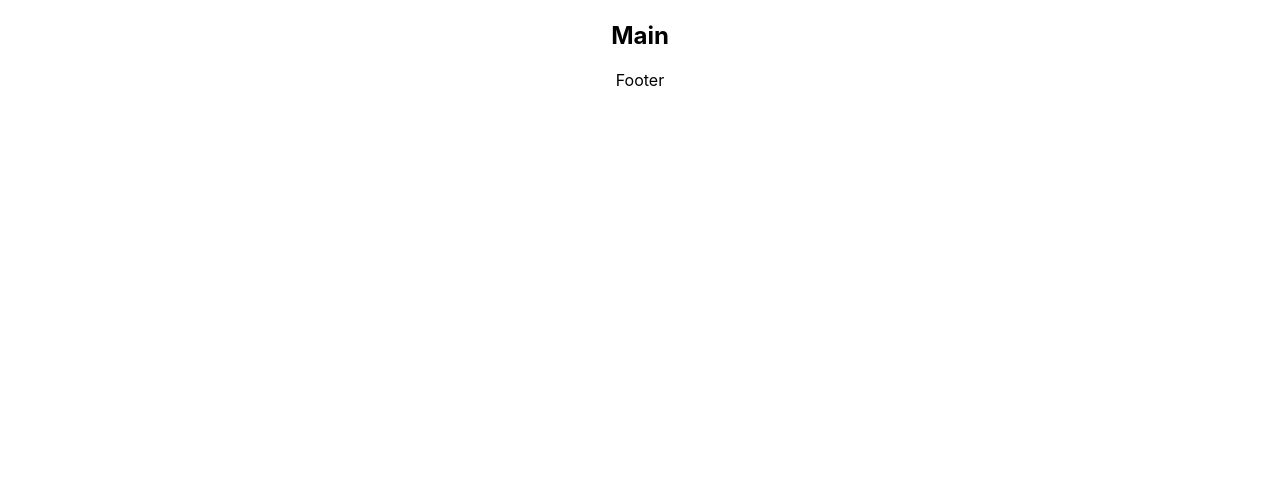
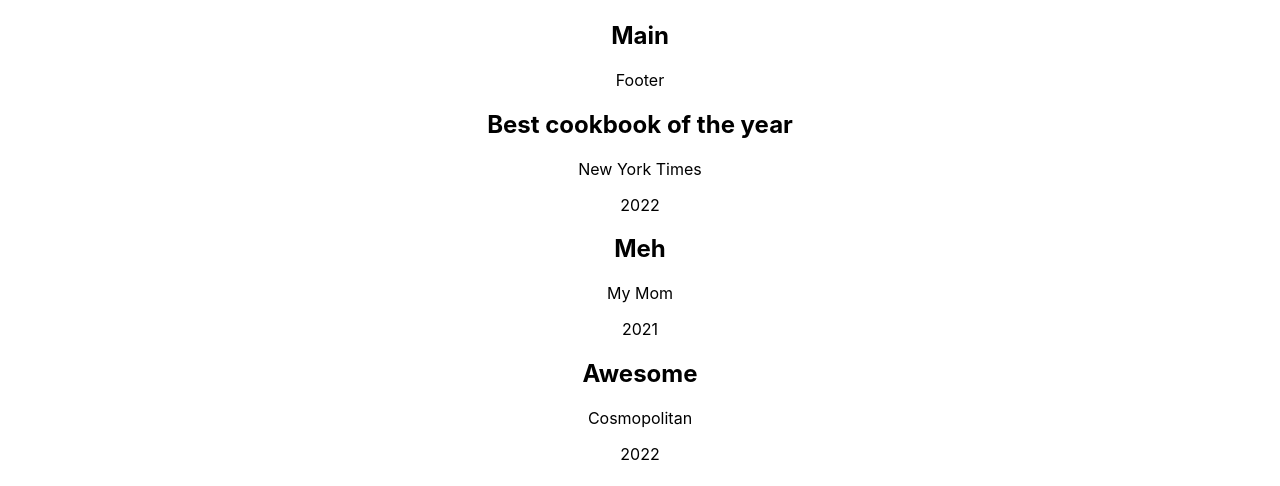
Before and after one commit to Nizami9/WBS-cookbook-CMS, a React (Create React App) app in the folder my-app/: page / in a window 1280 px wide. Shown: the part 448-934 px from the top of the page. Before the commit the page ends 800 px from the top, so only its background shows below. Built offline with nearby package versions, Linux system fonts and the light colour scheme.

Commit message:
map and render json data

```diff
--- a/my-app/src/components/Footer.js
+++ b/my-app/src/components/Footer.js
@@ -1,9 +1,21 @@
-import React from 'react'
+import React, { useState } from "react";
+import Reviews from "../Reviews.json";
 
 function Footer() {
+  let { reviews } = Reviews;
+
   return (
-    <div>Footer</div>
-  )
+    <div>
+      <p>Footer</p>
+      {reviews.map((r) => (
+        <div>
+          <h1>{r.quote}</h1>
+          <p>{r.name}</p>
+          <p>{r.year}</p>
+        </div>
+      ))}
+    </div>
+  );
 }
 
-export default Footer
+export default Footer;
--- a/my-app/src/reviews.json
+++ b/my-app/src/reviews.json
@@ -1,17 +1,25 @@
+{"reviews":[
+  {
+  "name": "New York Times",
+  "year": "2022",
+  "quote": "Best cookbook of the year"
+},
+
 {
- { "name": "New York Times",
+  "name": "My Mom",
+  "year": "2021",
+  "quote": "Meh"
+},
+
+{
+  "name": "Cosmopolitan",
   "year": "2022",
-   "quote": "Best cookbook of the year"}
+  "quote": "Awesome"
+},
 
-  { "name": "My Mom",
-  "year": "2021",
-   "quote": "Meh"}
-
- { "name": "Cosmopolitan",
+{
+  "name": "other important people",
   "year": "2022",
-   "quote": "Awesome"}
-
- { "name": "other important people",
-  "year": "2022",
-   "quote": "All you need is this cookbook"}
+  "quote": "All you need is this cookbook"
 }
+] }
```
Also changed, not shown: my-app/src/components/Review.js (added, +9 -0 lines).
